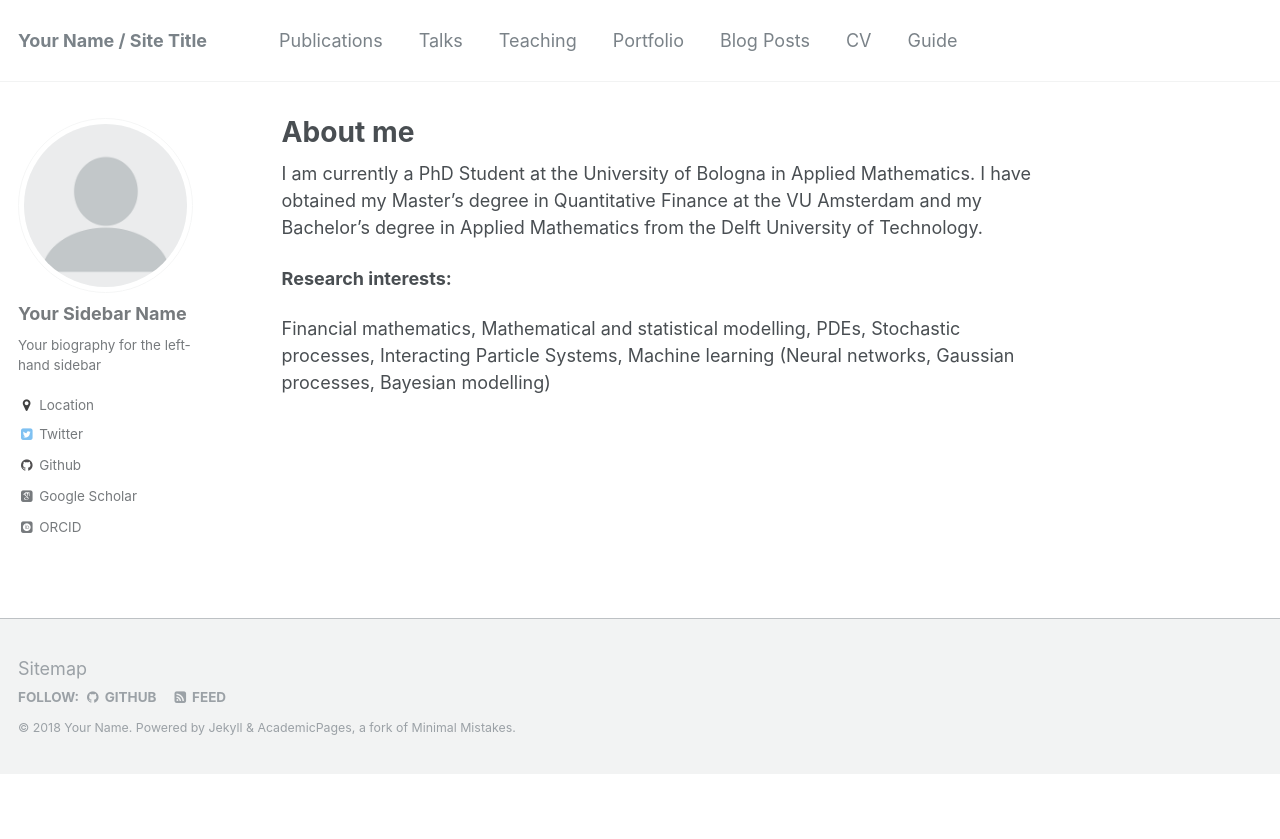
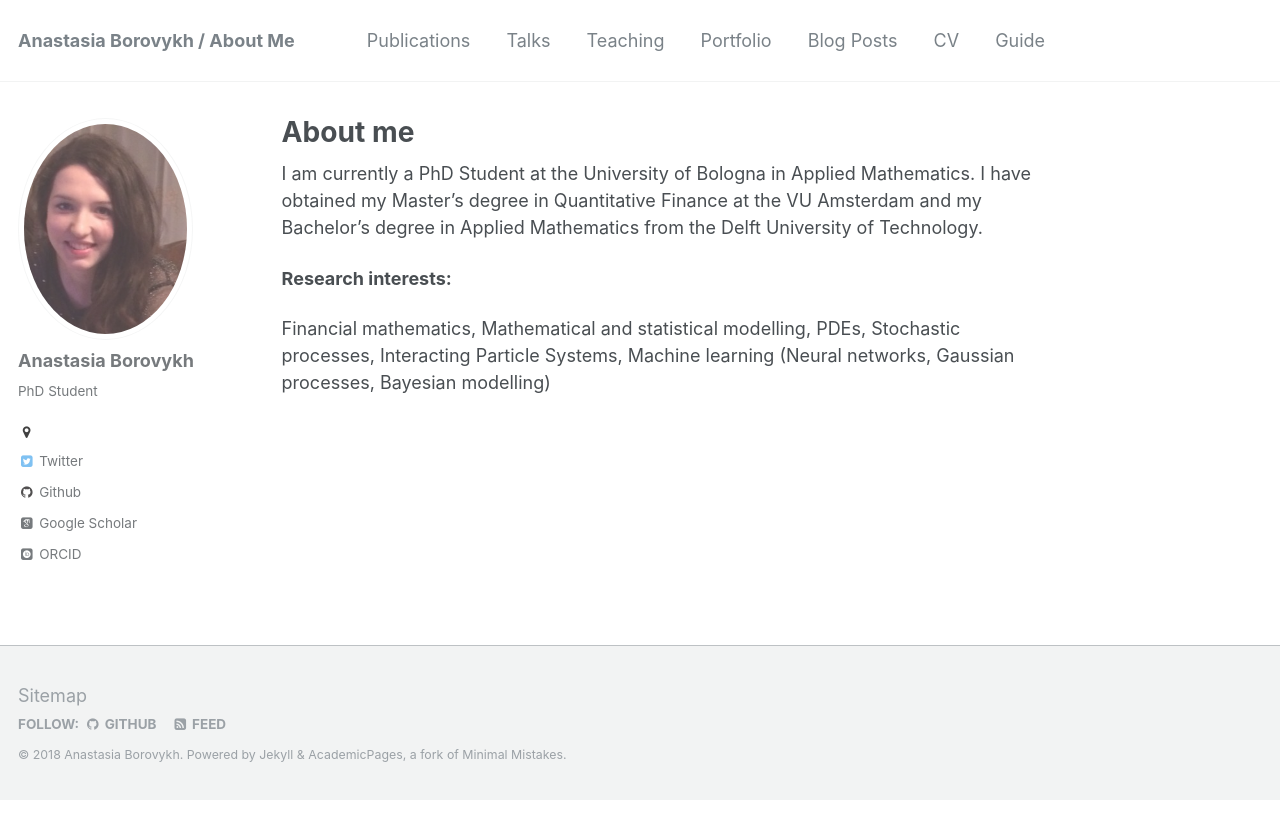
Before and after one commit to aib93/aib93.github.io, a Jekyll site: the page built from _pages/about.md, in a window 1280 px wide. Shown: the top 839 px of the page. Built offline with Jekyll 4.4.1, drawn with Linux system fonts in a browser that asks for light colours; some web fonts are replaced.

Commit message:
Initial commit

```diff
--- a/_config.yml
+++ b/_config.yml
@@ -7,13 +7,13 @@
 
 # Site Settings
 locale                   : "en-US"
-title                    : "Your Name / Site Title"
+title                    : "Anastasia Borovykh / About Me"
 title_separator          : "-"
-name                     : &name "Your Name"
-description              : &description "personal description"
-url                      : https://academicpages.github.io # the base hostname & protocol for your site e.g. "https://mmistakes.github.io"
+name                     : &name "Anastasia Borovykh"
+description              : &description ""
+url                      : https://aib93.github.io # the base hostname & protocol for your site e.g. "https://mmistakes.github.io"
 baseurl                  : "" # the subpath of your site, e.g. "/blog"
-repository               : "academicpages/academicpages.github.io"
+repository               : ""
 teaser                   :  # filename of teaser fallback teaser image placed in /images/, .e.g. "500x300.png"
 breadcrumbs              : false # true, false (default)
 words_per_minute         : 160
@@ -55,7 +55,7 @@ yandex_site_verification :
 
 # Social Sharing
 twitter:
-  username               : &twitter
+  username               :
 facebook:
   username               :
   app_id                 :
@@ -78,12 +78,12 @@ analytics:
 
 # Site Author
 author:
-  name             : "Your Sidebar Name"
-  avatar           : "profile.png"
-  bio              : "Your biography for the left-hand sidebar"
-  location         : "Location"
+  name             : "Anastasia Borovykh"
+  avatar           : "foto.png"
+  bio              : "PhD Student"
+  location         : ""
   employer         :
-  googlescholar    : "http://yourfullgooglescholarurl.com"
+  googlescholar    : "https://scholar.google.it/citations?user=6y1FmgQAAAAJ&hl=it&oi=ao"
   email            :
   uri              :
   bitbucket        :
@@ -92,19 +92,19 @@ author:
   flickr           :
   facebook         :
   foursquare       :
-  github           : "academicpages"
+  github           : ""
   google_plus      :
   keybase          :
   instagram        :
   lastfm           :
   linkedin         :
-  orcid            : "http://orcid.org/yourorcidurl"
+  orcid            : ""
   pinterest        :
   soundcloud       :
   stackoverflow    : # http://stackoverflow.com/users/123456/username
   steam            :
   tumblr           :
-  twitter          : "replacethistwitterhandle"
+  twitter          : ""
   vine             :
   weibo            :
   xing             :
```
